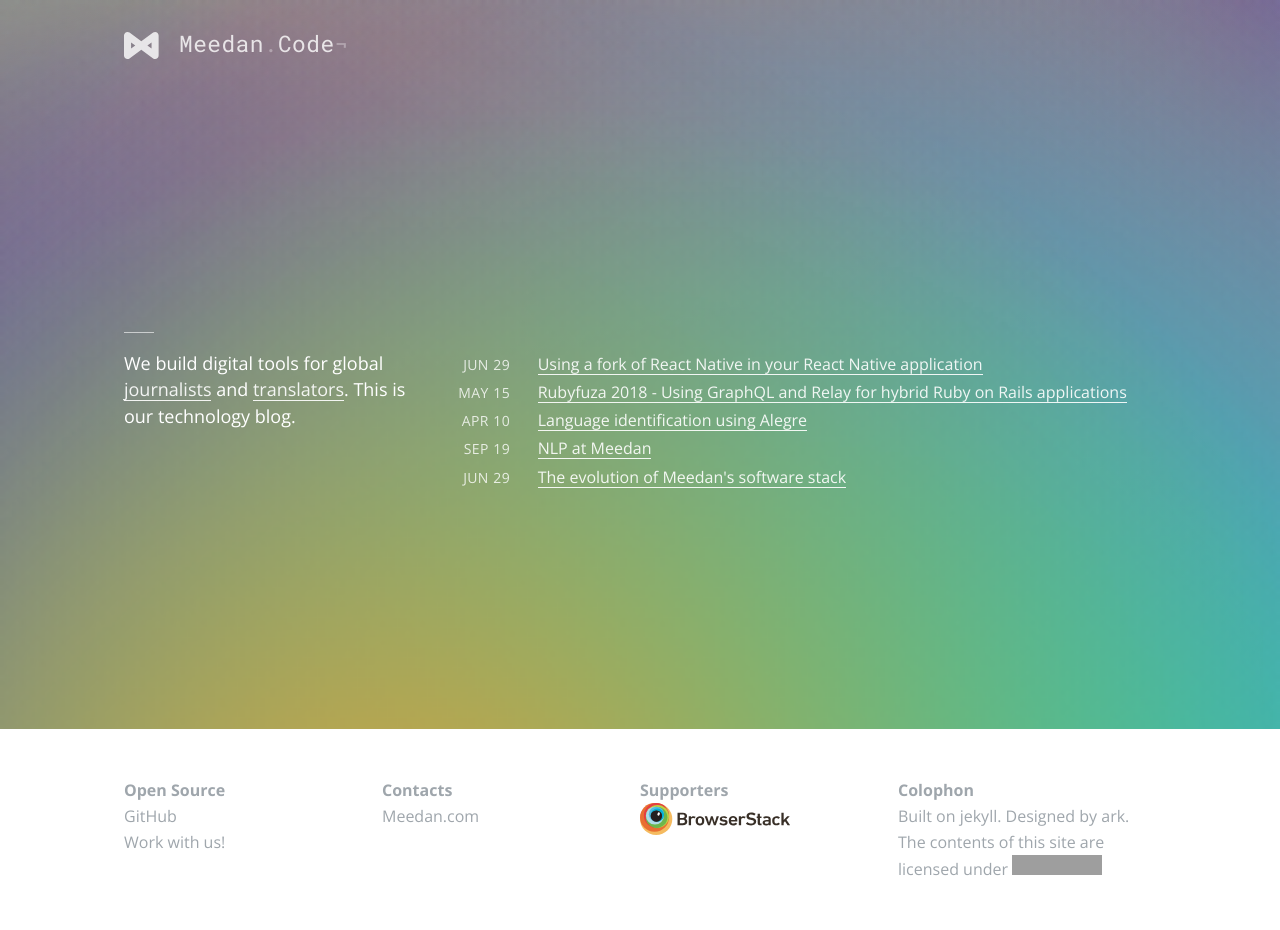
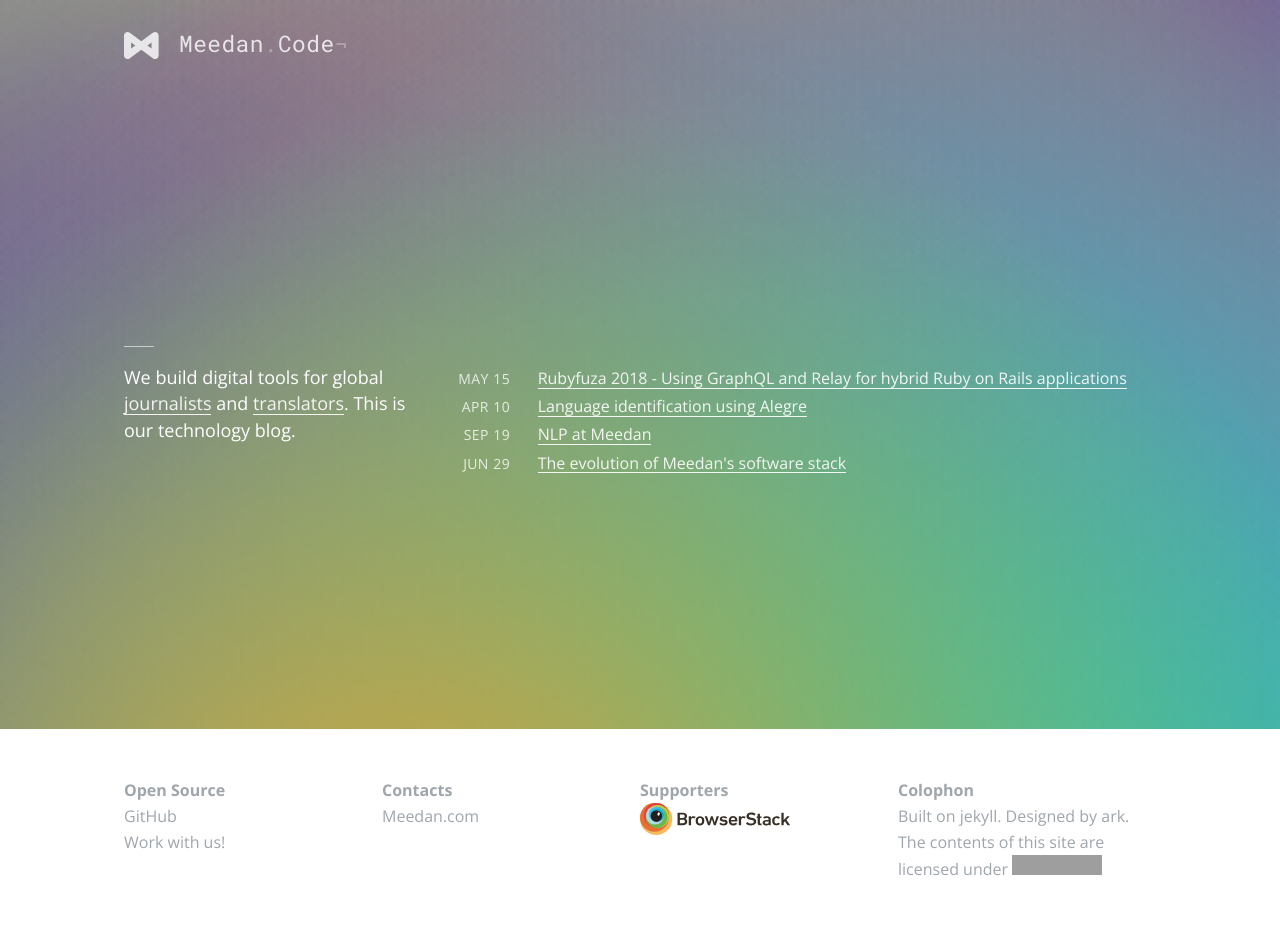
Before and after one commit to meedan/meedan.code, a Jekyll site: the page built from index.html, in a window 1280 px wide. Built offline with Jekyll 4.4.1, drawn with Linux system fonts in a browser that asks for light colours; nearby versions of some CDN libraries; a script that is not in the unit is left out; comment, search, counter and statistics services are not loaded; some of the changed lines change nothing that is shown; grey boxes are pictures that could not be loaded.

Commit message:
Revert "Ticket #6974: Blog post about React Native fork and NPM package from Git inside a Git submodule that has a Dockerfile part of a Docker Compose"
This reverts commit 0da1b99acedcad355c1653c8035e0fd3147a2b54.

````diff
--- a/_posts/2018-06-29-react-native-fork.md
+++ /dev/null
@@ -1,136 +0,0 @@
----
-title: Using a fork of React Native in your React Native application
-layout: post
-author: caiosba
----
-[React Native](https://facebook.github.io/react-native/) lets you build native mobile apps using only JavaScript. It uses the same design as React, letting you compose a rich mobile UI from declarative components. Here at Meedan we use it on the development of [Check Mark](https://github.com/meedan/check-mark), our mobile and browser extension submission app for [Check](https://meedan.com/check), which is our open source software for collaborative fact-checking.
-
-It's very straightforward to use React Native to develop a mobile application. But when it comes to use a non-official version (for example, a fork) things get more complicated. We faced it recently at Meedan, when we had to fork React Native and make a few changes on it to work on Android 4.4.4.
-
-## Pre
-
-You need to install Android SDK and Android NDK and make sure that your environment will use them to compile React Native code.
-
-`~/.bashrc` (or equivalent):
-```
-export ANDROID_SDK=/path/to/android-sdk
-export ANDROID_NDK=/oath/to/android-ndk/android-ndk-r10e
-```
-
-`android/local.properties`:
-```
-sdk.dir=/path/to/android-sdk
-ndk.dir=/path/to/android-ndk/android-ndk-r10e
-```
-
-## Installing the fork
-
-First, you need to install react-native from your fork. For example, to install the master branch from the official repo, run the following:
-
-```
-npm install --save github:facebook/react-native#master
-```
-
-## Adding gradle dependencies
-
-Add gradle-download-task as dependency in `android/build.gradle`:
-
-```
-...
-dependencies {
-  classpath 'com.android.tools.build:gradle:1.3.1'
-  classpath 'de.undercouch:gradle-download-task:3.1.2' # add this line
-}
-...
-```
-
-## Adding the :ReactAndroid project
-
-Add the `:ReactAndroid` project in `android/settings.gradle`:
-
-```
-...
-include ':ReactAndroid'
-
-project(':ReactAndroid').projectDir = new File(rootProject.projectDir, '../node_modules/react-native/ReactAndroid')
-...
-```
-
-Modify your `android/app/build.gradle` to use the `:ReactAndroid` project instead of the pre-compiled library
-
-```
-...
-dependencies {
-  compile fileTree(dir: 'libs', include: ['*.jar'])
-    compile 'com.android.support:appcompat-v7:26.0.2'
-    compile project(':ReactAndroid')
-    ...
-}
-...
-```
-
-## Making 3rd-party modules use your fork
-
-The previous steps can be found in the [official documentation](https://facebook.github.io/react-native/docs/building-from-source.html). But if you use 3rd-party modules, that's where things get more complicated and that's where we got stuck until we found a solution (a.k.a. hack). Those modules usually list React Native as one of the dependencies that should be compiled before it. When we use a fork, the 3rd party modules still point to the official module, which doesn't exist, so, you'll receive many exceptions from those modules related to classes that it can't find. In theory, something like this should work:
-
-`android/app/build.gradle`:
-```
-configurations.all {
-  exclude group: 'com.facebook.react', module: 'react-native'
-}
-```
-
-But it doesn't. So, our solution was to add a `postinstall` `script` to our `package.json`:
-
-```
-"scripts": {
-  "postinstall": "find node_modules/ -type f -name build.gradle -not -path \"*/react-native/*\" -not -path \"*/Examples/*\" -not -path \"*/examples/*\" -exec sed -i \"s/.*com.facebook.react:react-native:.*/ compile project(':ReactAndroid')/\" {} \";\"",
-}
-```
-
-This script basically iterates through all installed modules and replaces the React Native core dependency by our fork.
-
-And after that, we are able to compile our application correctly, using our fork, and supporting 3rd party modules.
-
-## Bonus: If your React Native application is a Git submodule that has its own Docker container
-
-In our architecture, our React Native application is a Git submodule and has its own Docker container that is part of a Docker Composer architecture. More about that [here](https://github.com/meedan/check).
-
-So, when you add a Git dependency to `package.json` (for example: `"react-native": "meedan/react-native#master"`), it will find that the Git directory is actually a link to another directory... here's the content of a `.git` file of a Git submodule:
-
-```
-gitdir: ../.git/modules/submodule-name
-```
-
-In our `docker-compose.yml` file, we mount the application directory at the root of the filesystem. So, there is no `../.git` directory when NPM tries to install the Git dependency. So, one solution is to mount the `.git` directory of the parent Git repository as well:
-
-`docker-compose.yml`:
-```
-...
-container:
-  volumes:
-  - ./.git:/.git
-...
-```
-
-After that, NPM is able to find the `.git` directory. But that's not enough. Pay attention to the `worktree` configuration of the `../.git/modules/submodule-name/config` file:
-
-```
-worktree = ../../../submodule-name
-```
-
-This configuration option should point to the root of our application. So, you need to make sure that the Docker volume mount point matches the submodule name. Then that's how our `docker-compose.yml` will look like:
-
-`docker-compose.yml`:
-```
-...
-container:
-  volumes:
-  - ./submodule-name:/submodule-name
-  - ./.git:/.git
-...
-```
-
-And now we are able to install NPM dependencies from Git repositories and keep working on the host machine.
-
-Another solution would be to set the `GIT_DIR` and `GIT_WORK_TREE` environment variables. We tried and it works well for `bower`, but not for `npm`.
--- a/_sass/_post.scss
+++ b/_sass/_post.scss
@@ -52,11 +52,6 @@ figcaption {
 	margin-top: -1.7em;
 }
 
-code {
-  max-width: 100%;
-  display: block;
-  white-space: pre-wrap
-}
 
 blockquote {
 	position: relative;
--- a/_sass/_syntax.scss
+++ b/_sass/_syntax.scss
@@ -26,7 +26,6 @@ samp {
   border: solid 1px hsla(204, 10%, 80%, 1);
   border-radius: .25em;
   margin: 0 -.03125em;
-  display: inline;
   padding: .0625em .25em 0; /* breathing room for inline code that has a different background or an outline */
 }
 
````
